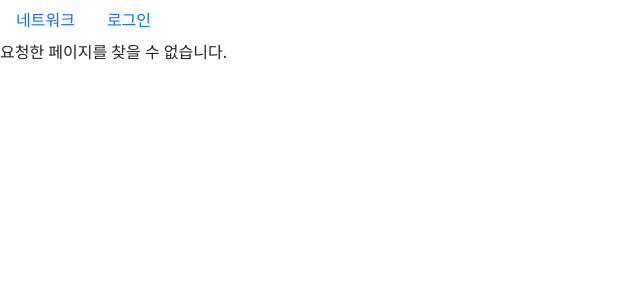
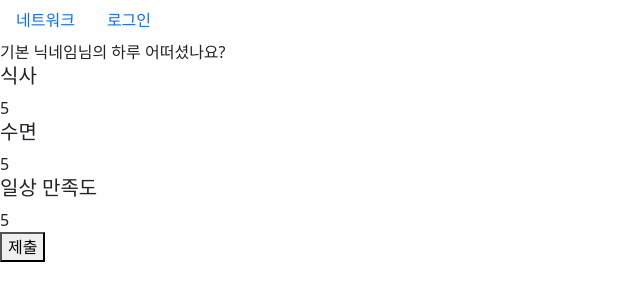
Before and after one commit to wav-blue/diary_report, a React (Create React App) app in the folder front/: page /report in a window 1280 px wide. Shown: the top 300 px of the page, without its empty margins (0-640 px from the left). Built offline with nearby package versions, Linux system fonts and the light colour scheme.

Commit message:
Feat: Report 페이지 추가

```diff
--- a/front/src/App.js
+++ b/front/src/App.js
@@ -23,6 +23,7 @@ function App() {
           <Routes>
             <Route path="/" exact element={<Main />} />
             <Route path="/test" exact element={<Test />} />
+            <Route path="/report" exact element={<ReportPage />} />
             <Route path="/*" element={<NotFoundPage />} />
           </Routes>
         </Router>
--- /dev/null
+++ b/front/src/components/ReportPage.js
@@ -0,0 +1,14 @@
+import React, { useContext, useState, useEffect } from "react";
+import { useNavigate, useParams } from "react-router-dom";
+import { Container, Col, Row } from "react-bootstrap";
+
+import { UserStateContext } from "../App";
+import * as Api from "../Api";
+import User from "./user/User";
+import ReportForm from "./diary/ReportForm";
+
+function ReportPage() {
+  return <ReportForm />;
+}
+
+export default ReportPage;
--- /dev/null
+++ b/front/src/components/diary/ReportForm.js
@@ -0,0 +1,41 @@
+import React, { useState, useContext } from "react";
+import { useNavigate } from "react-router-dom";
+import { Container, Col, Row, Form, Button } from "react-bootstrap";
+
+import * as Api from "../../Api";
+
+function ReportForm() {
+  const [username, setUsername] = useState("기본 닉네임");
+  const [score, setScore] = useState([5, 5, 5]);
+
+  const handleSubmit = async (e) => {
+    e.preventDefault();
+    console.log("요청 시도");
+    try {
+      // "user" 엔드포인트로 post요청
+      const res = await Api.post("user/score", {
+        score,
+      });
+      console.log("응답: ", res);
+    } catch (err) {
+      console.log("요청에 실패하였습니다.\n", err);
+    }
+  };
+  return (
+    <Form onSubmit={handleSubmit}>
+      <div>{username}님의 하루 어떠셨나요?</div>
+      <div>
+        <h5>식사</h5> <div>{score[0]}</div>
+      </div>
+      <div>
+        <h5>수면</h5> <div>{score[1]}</div>
+      </div>
+      <div>
+        <h5>일상 만족도</h5> <div>{score[2]}</div>
+      </div>
+      <button type="submit">제출</button>
+    </Form>
+  );
+}
+
+export default ReportForm;
```
